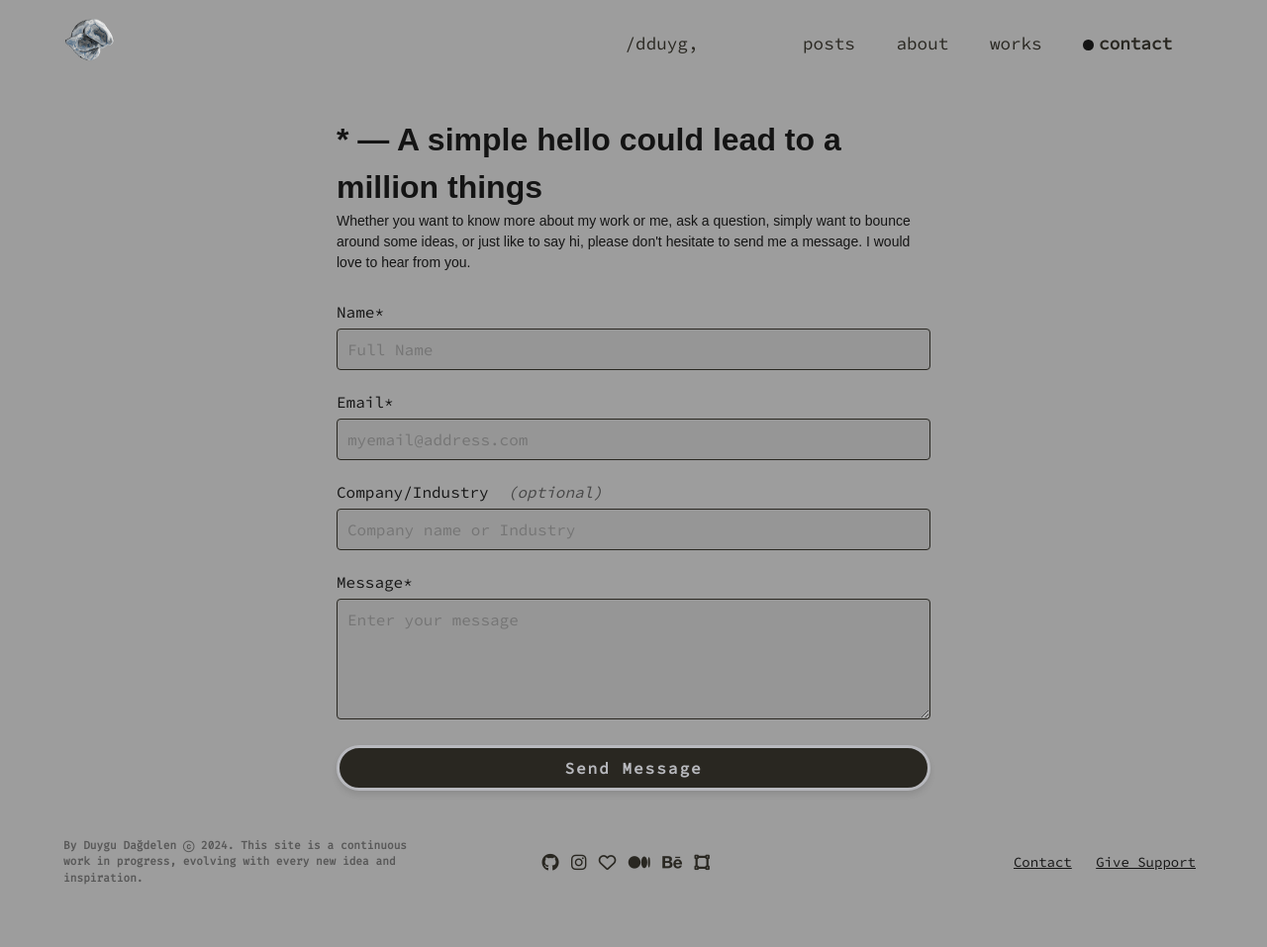
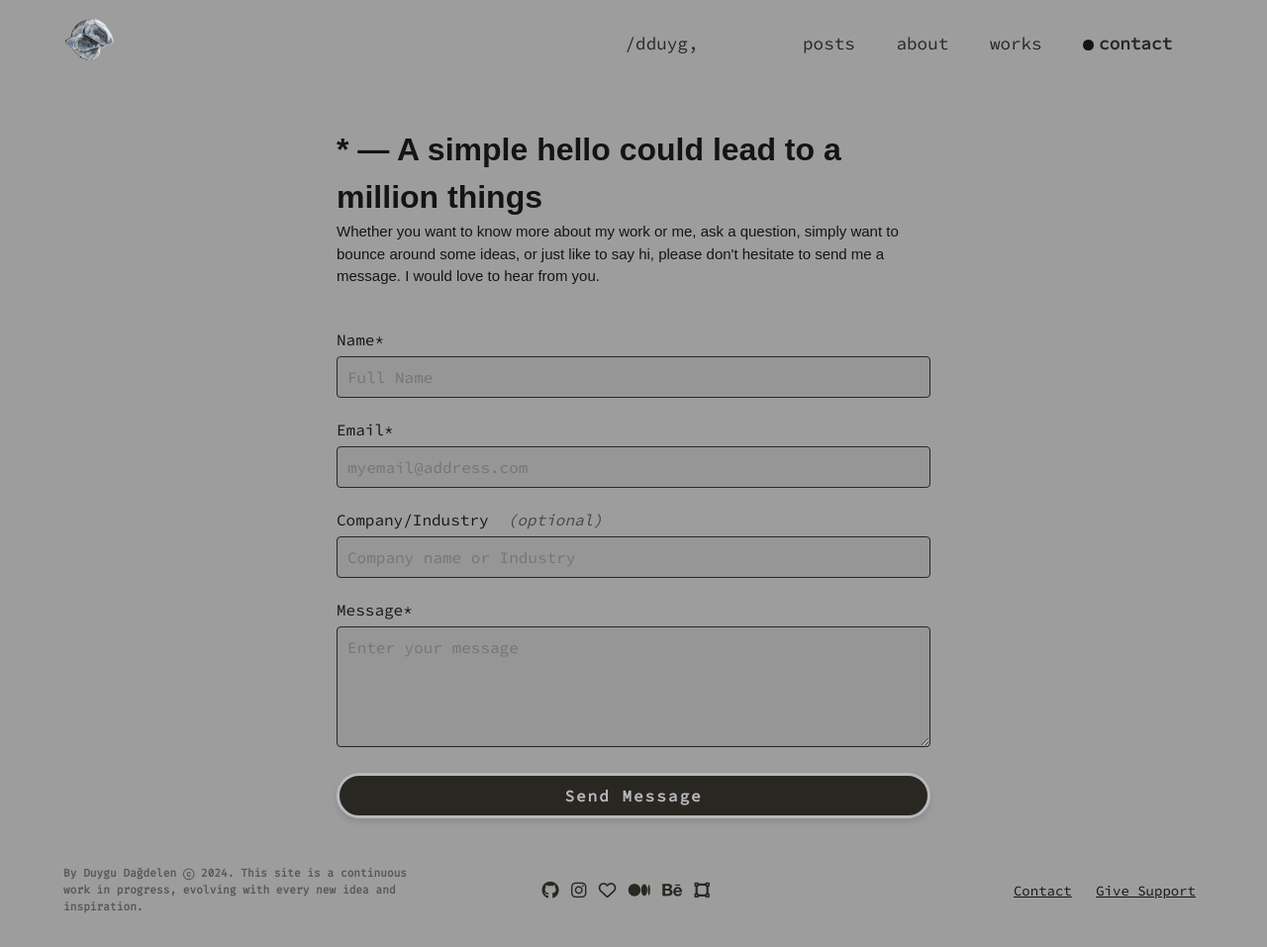
Before and after one commit to dduyg/duuuy, a Jekyll site: the page built from contact.html, in a window 1280 px wide. Shown: the whole page at 99% size. Built offline with Jekyll 4.4.1, drawn with Linux system fonts in a browser that asks for light colours; nearby versions of some CDN libraries; some web fonts are replaced; before the commit the page ends 929 px from its top, so only the background shows below that.

Commit message:
Update form.css

```diff
--- a/assets/form.css
+++ b/assets/form.css
@@ -2,19 +2,20 @@
 main {
     max-width: 600px;
     padding: 1em;
-    margin: 80px auto 0;
+    margin: 90px auto 0;
 }
 
 h1 {
+    font-size: 32px;
     margin-bottom: 0;
     padding-bottom: 0;
 }
 
 p {
-    font-size: .875rem;
+    font-size: 15px;
     margin-top: 0;
     padding-top: 0;
-    margin-bottom: 1.875em;
+    margin-bottom: 40px;
 }
 
 #contact-form {
```
